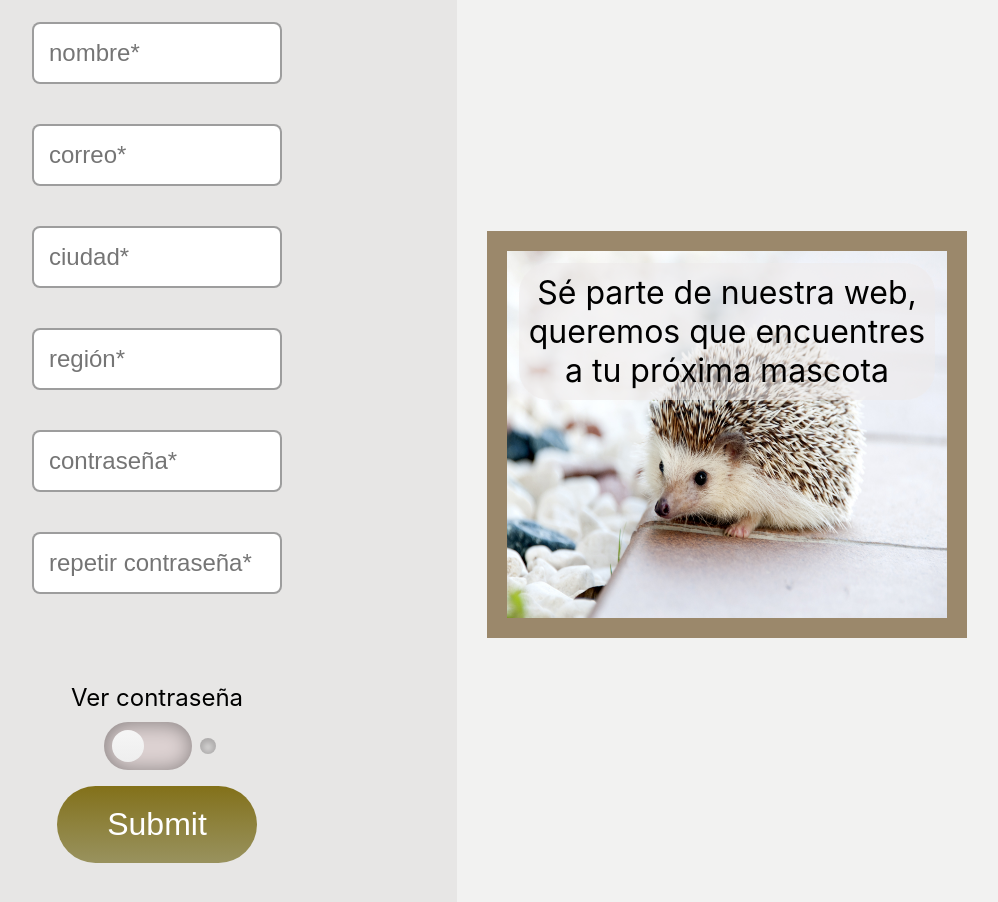
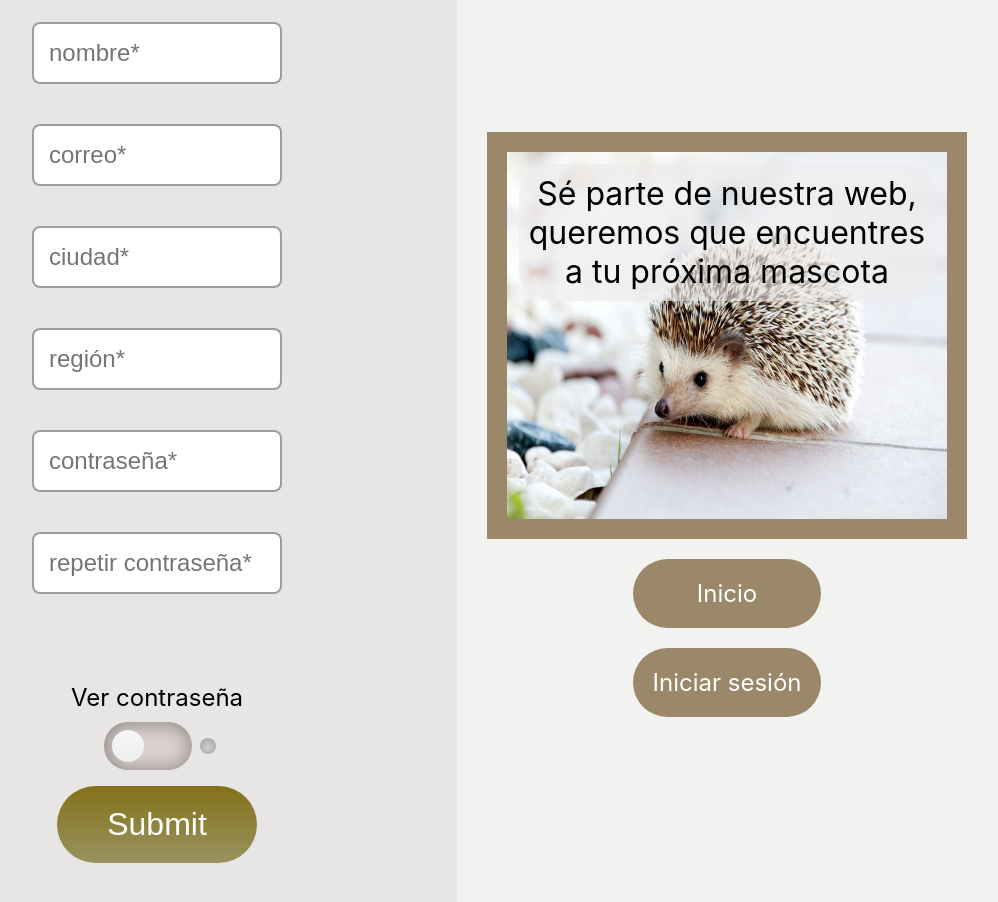
Before and after one commit to Dbaljeet/petsibilities, a Next.js app: page /register in a window 1280 px wide. Shown: the part 280-1182 px from the top of the page, without its empty margins (228-1226 px from the left). Built offline with nearby package versions, Linux system fonts and the light colour scheme.

Commit message:
[Add] Links - register page

```diff
--- a/pages/register.js
+++ b/pages/register.js
@@ -5,6 +5,7 @@ import Switch from '../components/ui/Switch'
 import { PetLayout } from '../components/layouts'
 import ButtonSubmit from '../components/ui/ButtonSubmit'
 import Image from 'next/image'
+import Link from 'next/link'
 export default function register() {
   const { Register } = useUser()
   const [registerForm, setRegisterForm] = useState({
@@ -93,6 +94,14 @@ export default function register() {
               Sé parte de nuestra web,<br></br>queremos que encuentres <br></br>
               a tu próxima mascota
             </p>
+            <nav className={styles.nav}>
+              <Link href="/">
+                <a className={styles.anav}>Inicio</a>
+              </Link>
+              <Link href="/login">
+                <a className={styles.anav}>Iniciar sesión</a>
+              </Link>
+            </nav>
           </div>
         </section>
       </PetLayout>
--- a/styles/Register.module.css
+++ b/styles/Register.module.css
@@ -63,7 +63,8 @@
 .containerImgText{
   width: 40%;
   display: flex;
-  justify-content: center;
+  flex-direction: column;
+  align-items: center;
 }
 .containerImg {
   width: 100%;
@@ -92,6 +93,12 @@
   background-color: rgba(185, 183, 183, 0.205);
   min-width: 320px;
 }
+@media screen and (max-width:1200px){
+  .textimg{
+    padding: 0;
+    font-size: 1.8rem;
+  }
+}
 @media screen and (max-width:800px){
   .form{
     width: 100%;
@@ -104,3 +111,21 @@
     font-size: 1.5rem;
   }
 }
+
+.nav{
+  padding: 20px;
+  display: flex;
+  gap: 20px;
+  flex-direction: column;
+}
+
+.anav{
+  bottom: 0;
+  border-radius: 40px;
+  background-color: #9b886b;
+  padding: 20px;
+  color: #fff;
+  cursor: pointer;
+  text-align: center;
+  font-size: 1.5rem;
+}
```
